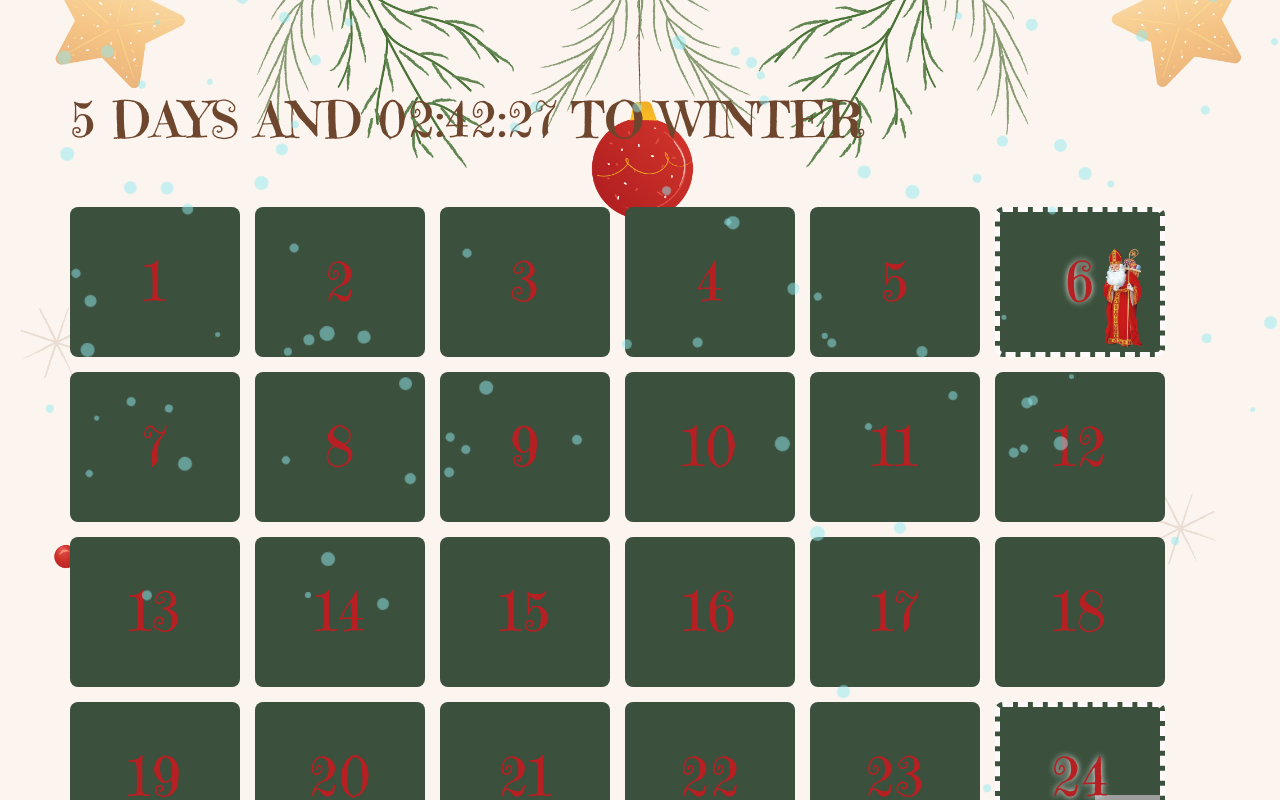
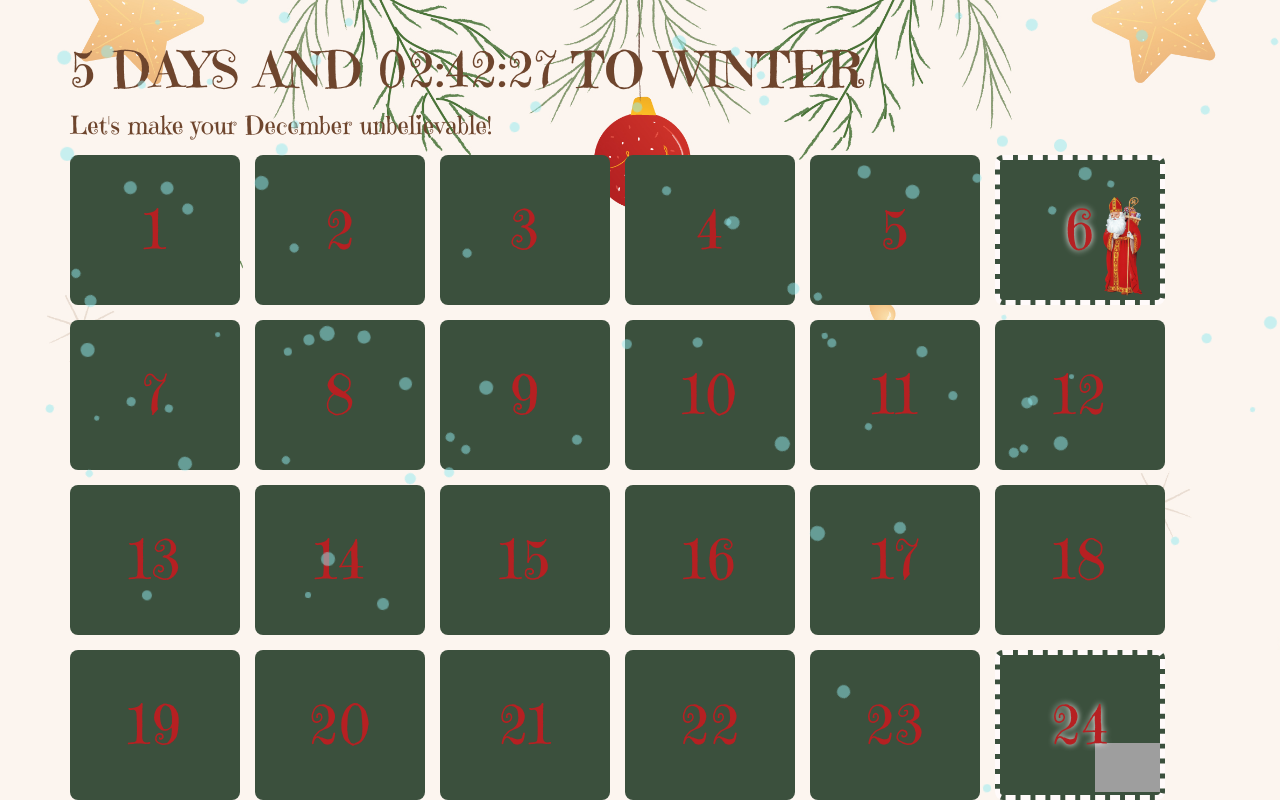
Before and after one commit to diana-tuz/advent2024, a React (Vite) app: page / in a window 1280 px wide. Shown: the top 800 px of the page. Built offline with nearby package versions, Linux system fonts and the light colour scheme; grey boxes are pictures that could not be loaded.

Commit message:
add title to Hero

```diff
--- a/src/components/Hero/index.tsx
+++ b/src/components/Hero/index.tsx
@@ -64,12 +64,15 @@ export const Hero: FC<HeroPropsType> = () => {
 
   const timerText = `${timerMonth} ${timerDays} ${timerTimes}:${timerMinutes}:${timerSeconds} to winter`;
 
-  return <Container>{!isWinter && <Text>{timerText}</Text>}</Container>;
+  return (
+    <Container>
+      {!isWinter && <Text>{timerText}</Text>}
+      <Title>Let's make your December unbelievable!</Title>
+    </Container>
+  );
 };
 
-const Container = styled.div`
-  padding: 50px 0;
-`;
+const Container = styled.div``;
 
 const Text = styled.p`
   font-size: 50px;
@@ -77,3 +80,8 @@ const Text = styled.p`
   font-weight: 700;
   text-transform: uppercase;
 `;
+const Title = styled.h2`
+  font-size: 25px;
+  color: #6e452d;
+  margin-bottom: 10px;
+`;
```
